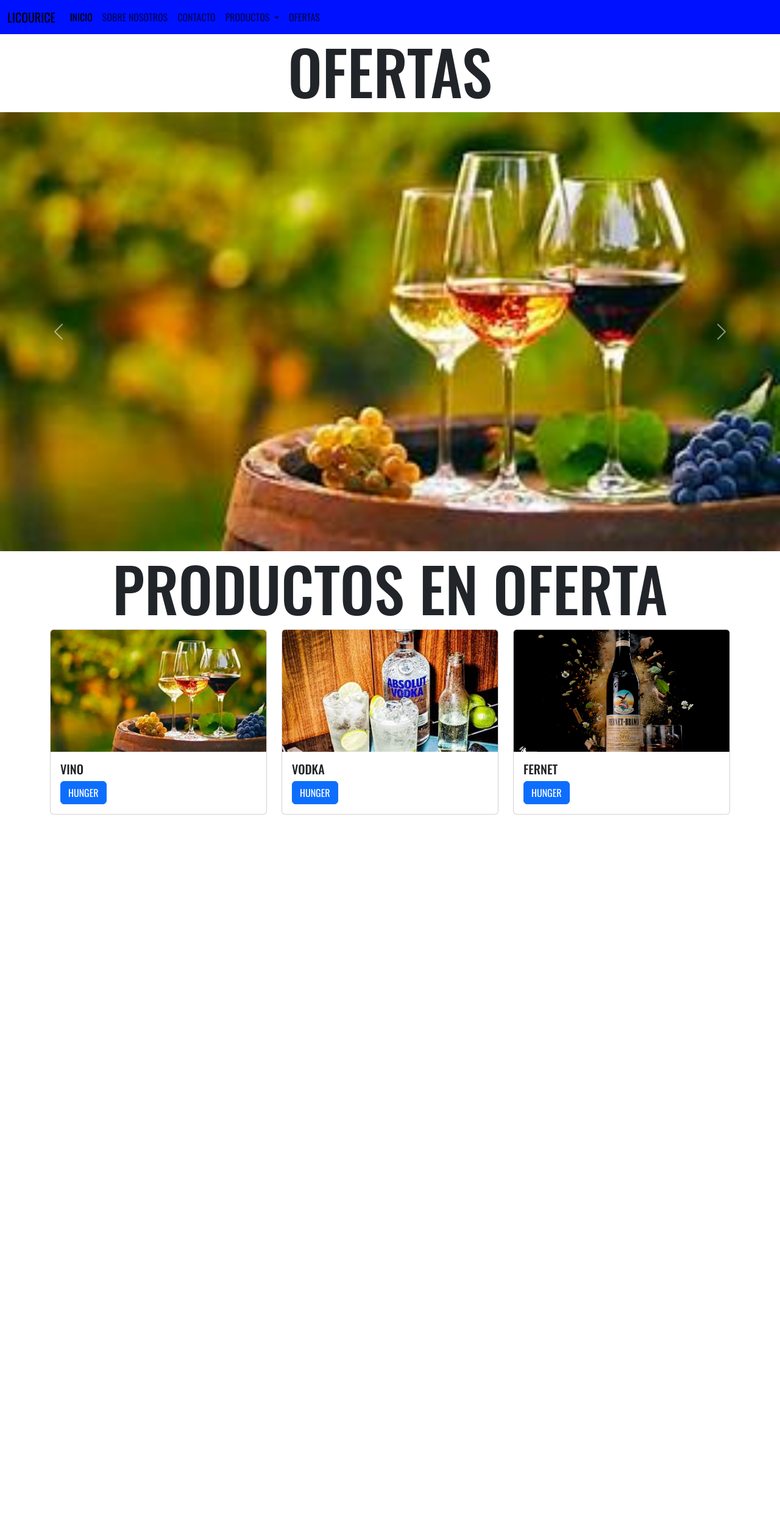
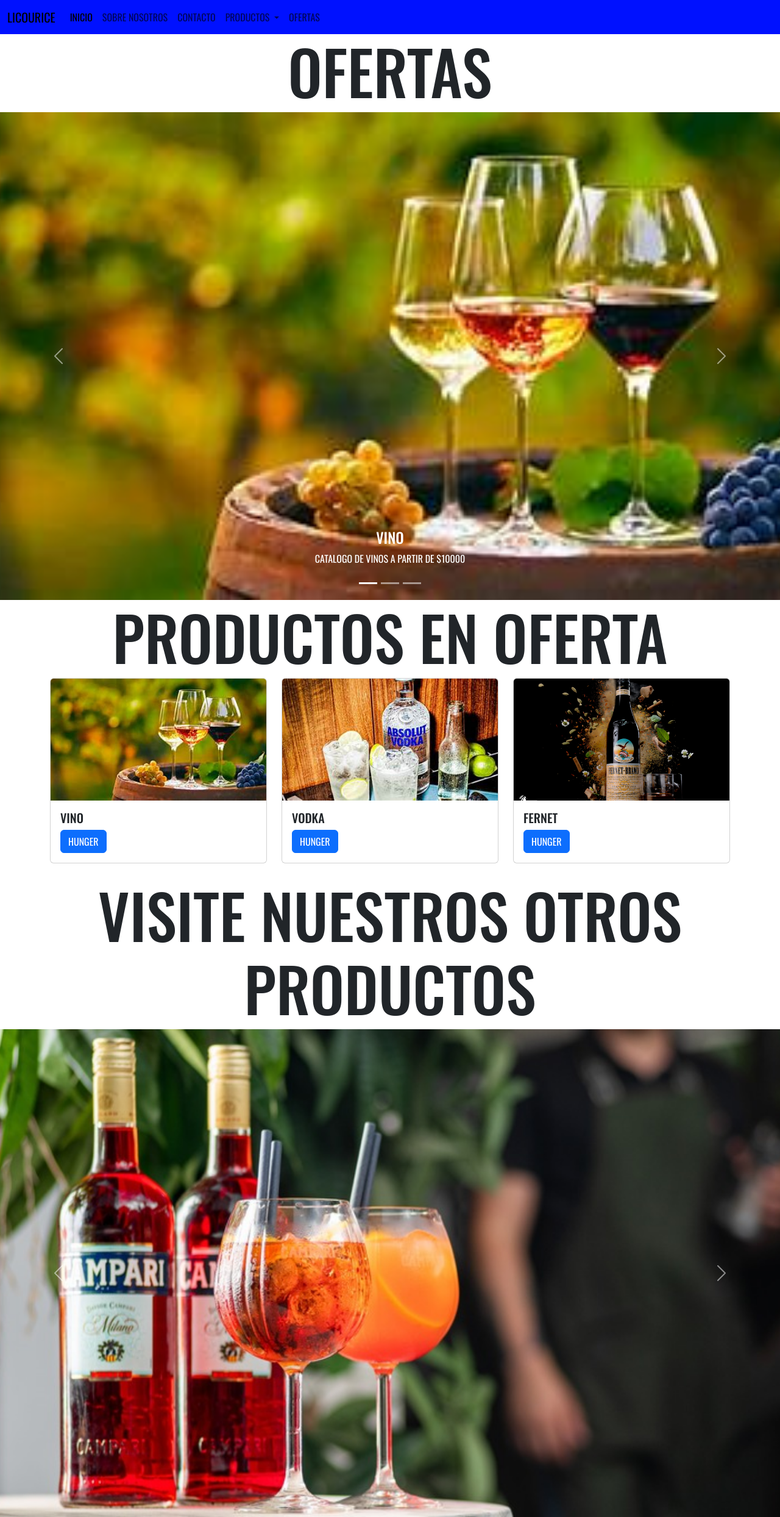
Before and after one commit to aguilerabnj/angular, an Angular app: page /ofertas in a window 1280 px wide. Shown: the whole page at 61% size. Before the commit the page ends 1360 px from the top, so only its background shows below. Built offline with nearby package versions, Linux system fonts and the light colour scheme.

Commit message:
finalize los ultimos detalles de la pagina

```diff
--- a/src/app/models/tarjeta.ts
+++ b/src/app/models/tarjeta.ts
@@ -5,4 +5,5 @@
 	titulo: string;
 	descripcion: string;
 	fechapublicacion: number;
+	precio?: number;
 }
--- a/src/app/page/ofertas/ofertas.css
+++ b/src/app/page/ofertas/ofertas.css
@@ -7,9 +7,14 @@
 	object-fit: cover;
 }
 .imagen{
-	height: 200px;
+	height: 16rem;
 	object-fit: cover;
 }
 .container{
 	align-items: center;
 }
+
+.img-c{
+	height: 50rem;
+	object-fit: cover;
+}
--- a/src/app/page/ofertas/ofertas.html
+++ b/src/app/page/ofertas/ofertas.html
@@ -1,26 +1,43 @@
 <H1>OFERTAS</H1>
-
-<div id="carouselExample" class="carousel slide">
+<div id="carouselExampleCaptions" class="carousel slide">
+  <div class="carousel-indicators">
+    <button type="button" data-bs-target="#carouselExampleCaptions" data-bs-slide-to="0" class="active" aria-current="true" aria-label="Slide 1"></button>
+    <button type="button" data-bs-target="#carouselExampleCaptions" data-bs-slide-to="1" aria-label="Slide 2"></button>
+    <button type="button" data-bs-target="#carouselExampleCaptions" data-bs-slide-to="2" aria-label="Slide 3"></button>
+  </div>
   <div class="carousel-inner">
     <div class="carousel-item active">
-      <img src="../../../assets/OIP (1).jpg" class="d-block w-100" alt="vino">
+     <img src="../../../assets/OIP (1).jpg" class="d-block w-100 img-c" alt="vino">
+      <div class="carousel-caption d-none d-md-block">
+        <h4>VINO</h4>
+        <p>CATALOGO DE VINOS A PARTIR DE $10000</p>
+      </div>
     </div>
     <div class="carousel-item">
-      <img src="../../../assets/vidka.jpg" class="d-block w-100" alt="vodka">
+      <img src="../../../assets/vidka.jpg" class="d-block w-100 img-c" alt="vodka">
+      <div class="carousel-caption d-none d-md-block">
+        <h4>VODKA</h4>
+        <p>ABSOLUT VODKA C/U $17000</p>
+      </div>
     </div>
     <div class="carousel-item">
-      <img src="../../../assets/fernet.jpg" class="d-block w-100" alt="fernet">
+      <img src="../../../assets/fernet.jpg" class="d-block w-100 img-c" alt="fernet">
+      <div class="carousel-caption d-none d-md-block">
+        <h4>FERNET</h4>
+        <p>FERNET BRANCA C/U $9000</p>
+      </div>
     </div>
   </div>
-  <button class="carousel-control-prev" type="button" data-bs-target="#carouselExample" data-bs-slide="prev">
+  <button class="carousel-control-prev" type="button" data-bs-target="#carouselExampleCaptions" data-bs-slide="prev">
     <span class="carousel-control-prev-icon" aria-hidden="true"></span>
     <span class="visually-hidden">Previous</span>
   </button>
-  <button class="carousel-control-next" type="button" data-bs-target="#carouselExample" data-bs-slide="next">
+  <button class="carousel-control-next" type="button" data-bs-target="#carouselExampleCaptions" data-bs-slide="next">
     <span class="carousel-control-next-icon" aria-hidden="true"></span>
     <span class="visually-hidden">Next</span>
   </button>
 </div>
+
 
 <H1>PRODUCTOS EN OFERTA</H1>
 <div class="container">
@@ -57,7 +74,7 @@
 					<!-- INTERPOLACION = INSERTO ALGO EN DOBLE LLAVES DEL TS AL HTML
 					el ? para que acepte las propiedades
 					-->
-					<h3>{{tarjetaseleccionada?.precio}}</h3>
+					<h3>${{tarjetaseleccionada?.precio}}</h3>
 				</div>
 			</div>
 
@@ -67,3 +84,26 @@
 		</div>
 	</div>
 </div>
+<h1>VISITE NUESTROS OTROS PRODUCTOS</h1>
+
+<div id="carouselExample" class="carousel slide">
+  <div class="carousel-inner">
+    <div class="carousel-item active">
+      <img src="../../../assets/campari.jpg" class="d-block w-100 img-c" alt="campari">
+    </div>
+    <div class="carousel-item">
+      <img src="../../../assets/malibu.jpg" class="d-block w-100 img-c" alt="malibu">
+    </div>
+    <div class="carousel-item">
+      <img src="../../../assets/gancia.jpg" class="d-block w-100 img-c" alt="gancia">
+    </div>
+  </div>
+  <button class="carousel-control-prev" type="button" data-bs-target="#carouselExample" data-bs-slide="prev">
+    <span class="carousel-control-prev-icon" aria-hidden="true"></span>
+    <span class="visually-hidden">Previous</span>
+  </button>
+  <button class="carousel-control-next" type="button" data-bs-target="#carouselExample" data-bs-slide="next">
+    <span class="carousel-control-next-icon" aria-hidden="true"></span>
+    <span class="visually-hidden">Next</span>
+  </button>
+</div>
--- a/src/app/page/products/products.html
+++ b/src/app/page/products/products.html
@@ -25,6 +25,7 @@
 			</div>
 			<div class="modal-body">
 				<img src="{{tarjetaseleccionada?.img}}" alt="{{tarjetaseleccionada?.alt}}">
+				<h3>${{tarjetaseleccionada?.precio}}</h3>
 			</div>
 			<div class="modal-footer">
 				<button type="button" class="btn btn-secondary" data-bs-dismiss="modal">Close</button>
--- a/src/app/page/products/products.ts
+++ b/src/app/page/products/products.ts
@@ -20,7 +20,8 @@
       alt: "campari",
       titulo: "CAMPARI",
       descripcion: "bebida roja ",
-      fechapublicacion: 2025
+      fechapublicacion: 2025,
+      precio: 13000
     },
         {
       id: 2,
@@ -28,7 +29,8 @@
       alt: "birra",
       titulo: "BIRRA",
       descripcion: "gaseosa salada",
-      fechapublicacion: 2025
+      fechapublicacion: 2025,
+      precio: 6000
     },
         {
       id: 3,
@@ -36,7 +38,8 @@
       alt: "fernet",
       titulo: "FERNET",
       descripcion: "bebida herbal",
-      fechapublicacion: 2025
+      fechapublicacion: 2025,
+      precio: 15000
     },
         {
       id: 4,
@@ -44,7 +47,8 @@
       alt: "gancia",
       titulo: "GANCIA",
       descripcion: "bebida tomada con sprite",
-      fechapublicacion: 2025
+      fechapublicacion: 2025,
+      precio: 11000
     },
     {
       id: 5,
@@ -52,7 +56,8 @@
       alt: "malibu",
       titulo: "MALIBU",
       descripcion: "bebida tropical",
-      fechapublicacion: 2025
+      fechapublicacion: 2025,
+      precio: 14000
     },
         {
       id: 6,
@@ -60,7 +65,8 @@
       alt: "vodka",
       titulo: "VODKA",
       descripcion: "clasica bebida fuerte",
-      fechapublicacion: 2025
+      fechapublicacion: 2025,
+      precio: 21000
     },
         {
       id: 7,
@@ -68,7 +74,8 @@
       alt: "vino",
       titulo: "VINOS",
       descripcion: "vino tinto, blanco, y rosa",
-      fechapublicacion: 2025
+      fechapublicacion: 2025,
+      precio: 15000
     },
             {
       id: 8,
@@ -76,7 +83,8 @@
       alt: "aperol",
       titulo: "APEROL",
       descripcion: "bebida a base de hierbas",
-      fechapublicacion: 2025
+      fechapublicacion: 2025,
+      precio: 12000
     }
 
   ]
--- a/src/app/pages/home/home.html
+++ b/src/app/pages/home/home.html
@@ -25,6 +25,7 @@
 			</div>
 			<div class="modal-body">
 				<img src="{{tarjetaseleccionada?.img}}" alt="{{tarjetaseleccionada?.alt}}">
+				<h3>${{tarjetaseleccionada?.precio}}</h3>
 			</div>
 			<div class="modal-footer">
 				<button type="button" class="btn btn-secondary" data-bs-dismiss="modal">Close</button>
--- a/src/app/pages/home/home.ts
+++ b/src/app/pages/home/home.ts
@@ -23,21 +23,21 @@
       img: "../../../assets/vidka.jpg",
       alt: "vodka",
       titulo: "VODKA",
-      precio: 12000
+      precio: 21000
     },
     {
       id: 1,
       img: "../../../assets/campari.jpg",
       alt: "fernet",
       titulo: "FERNET",
-      precio: 11000
+      precio: 15000
     },
     {
       id: 1,
       img: "../../../assets/campari.jpg",
       alt: "campari",
       titulo: "CAMPARI",
-      precio: 10000
+      precio: 13000
     }
   ]
 }
```
